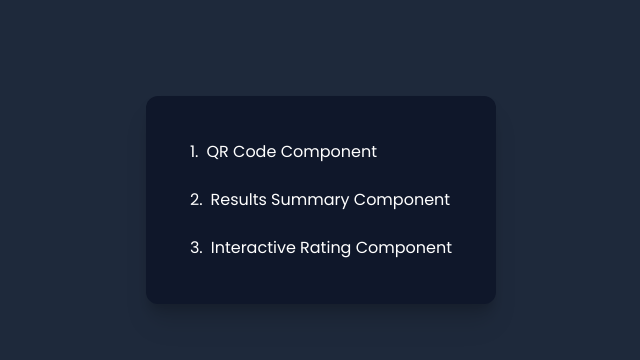
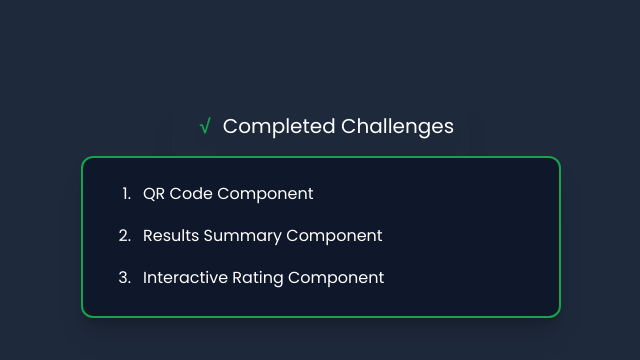
Before and after one commit to psucodervn/frontend-mentor-solutions, a Next.js app: page / in a window 1280 px wide. Shown: the top 360 px of the page, without its empty margins (319-959 px from the left). Built offline with nearby package versions, Linux system fonts and the light colour scheme.

Commit message:
Update homepage

```diff
--- a/src/app/page.tsx
+++ b/src/app/page.tsx
@@ -26,15 +26,24 @@ const challenges = [
 
 export default function Home() {
   return (
-    <main className="flex min-h-screen flex-col items-center p-24 bg-slate-800">
-      <div className="shadow-xl drop-shadow-xl rounded-xl bg-slate-900 text-white p-8">
+    <main className="flex min-h-screen flex-col items-center p-4 sm:p-24 bg-slate-800">
+      <div className="text-xl text-white p-4 shadow-xl drop-shadow-xl">
+        <span className="text-green-600 font-bold text-xl mx-3">√</span>
+        Completed Challenges
+      </div>
+      <div className="shadow-xl border-2 border-green-600 min-w-full sm:min-w-max sm:w-[30rem] drop-shadow-xl rounded-xl bg-slate-900 text-white p-4">
         <ul className="flex flex-col">
           {challenges.map((chall, idx) => (
-            <li key={chall.slug} className="p-3">
-              <Link href={chall.slug} key={chall.slug} className="flex gap-2">
-                <p>{idx + 1}.</p>
-                <p className="hover:text-green-600 transition-all">
+            <li key={chall.slug} className="p-1 sm:p-2">
+              <Link
+                href={chall.slug}
+                key={chall.slug}
+                className="flex gap-3 hover:text-green-600 transition-all group"
+              >
+                <p className="w-6 text-right">{idx + 1}.</p>
+                <p>
                   {chall.title}
+                  <span className="block max-w-0 group-hover:max-w-full transition-all duration-500 h-0.5 bg-green-600"></span>
                 </p>
               </Link>
             </li>
```
